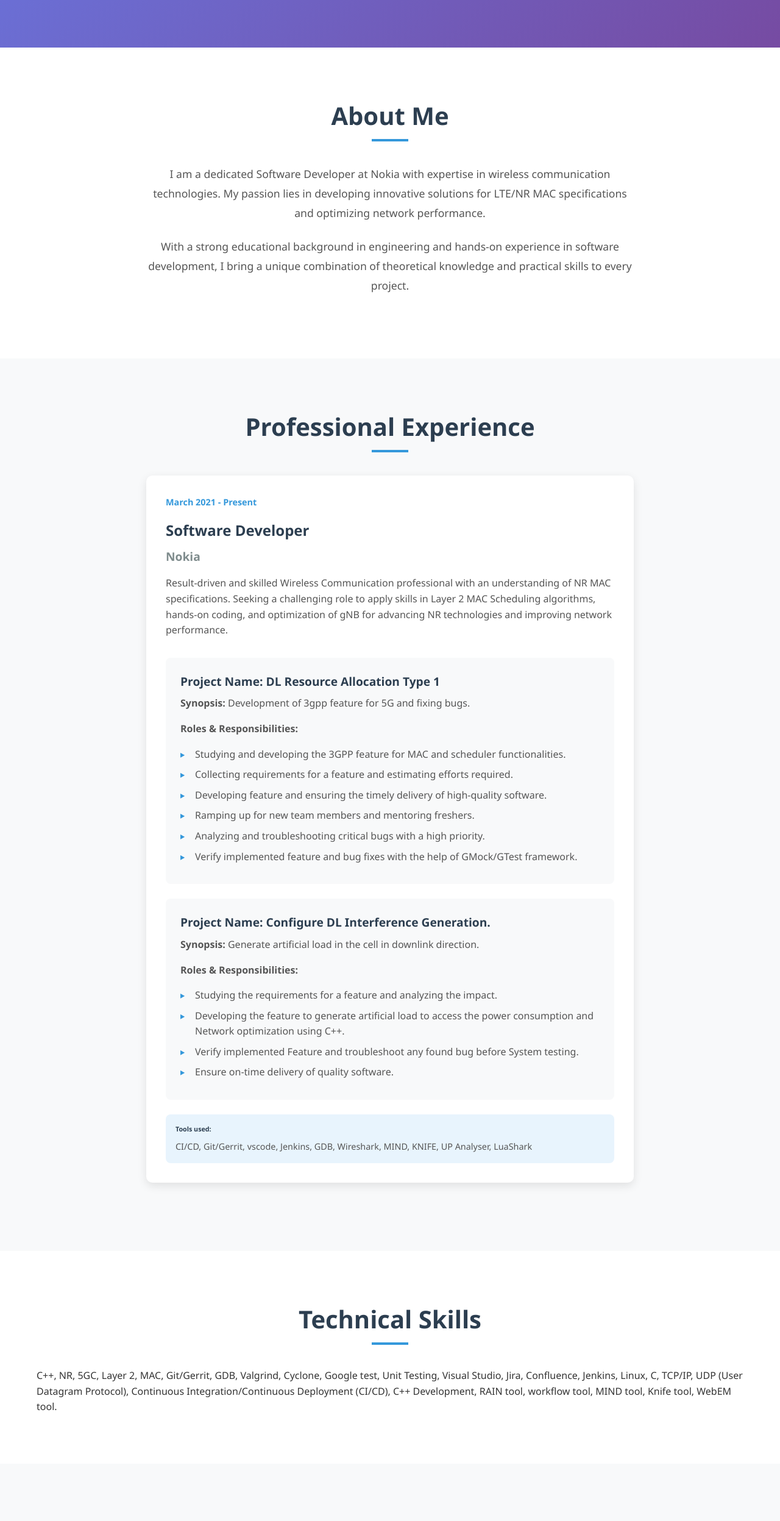
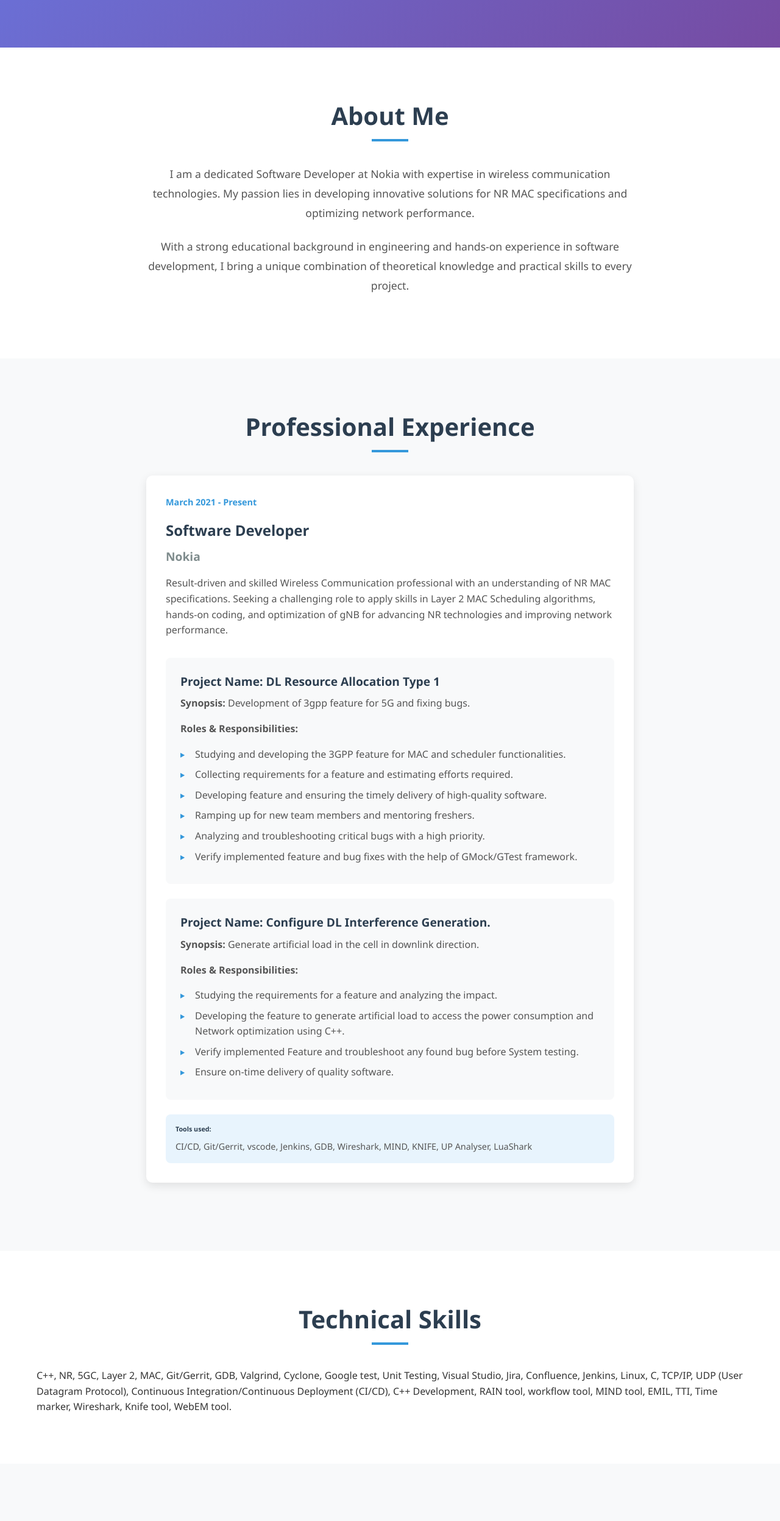
Before and after one commit to nishant1596/portfolio-html, a plain HTML site: page index.html in a window 1280 px wide. Shown: the part 651-3146 px from the top of the page at 61% size. Drawn offline with Linux system fonts and the light colour scheme.

Commit message:
updated index.html

```diff
--- a/index.html
+++ b/index.html
@@ -70,7 +70,7 @@
                 <div class="about-text">
                     <p>
                         I am a dedicated Software Developer at Nokia with expertise in wireless communication technologies.
-                        My passion lies in developing innovative solutions for LTE/NR MAC specifications and optimizing network performance.
+                        My passion lies in developing innovative solutions for NR MAC specifications and optimizing network performance.
                     </p>
                     <p>
                         With a strong educational background in engineering and hands-on experience in software development,
@@ -138,7 +138,7 @@
             <h2 class="section-title">Technical Skills</h2>
             <div class="skills-list">
                 <p class="skills-text">
-                    C++, NR, 5GC, Layer 2, MAC, Git/Gerrit, GDB, Valgrind, Cyclone, Google test, Unit Testing, Visual Studio, Jira, Confluence, Jenkins, Linux, C, TCP/IP, UDP (User Datagram Protocol), Continuous Integration/Continuous Deployment (CI/CD), C++ Development, RAIN tool, workflow tool, MIND tool, Knife tool, WebEM tool.
+                    C++, NR, 5GC, Layer 2, MAC, Git/Gerrit, GDB, Valgrind, Cyclone, Google test, Unit Testing, Visual Studio, Jira, Confluence, Jenkins, Linux, C, TCP/IP, UDP (User Datagram Protocol), Continuous Integration/Continuous Deployment (CI/CD), C++ Development, RAIN tool, workflow tool, MIND tool, EMIL, TTI, Time marker, Wireshark, Knife tool, WebEM tool.
                 </p>
             </div>
         </div>
```
